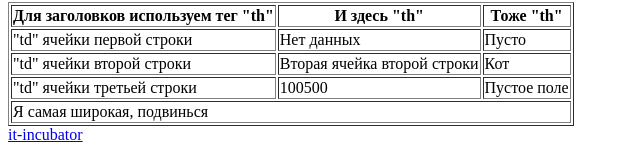
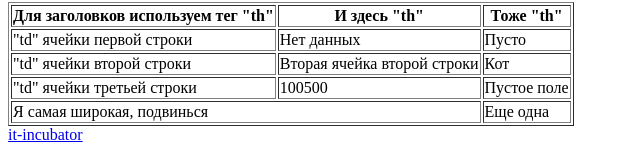
Before and after one commit to AndriiSoft/1-hw-with-auto-test-html-css-main, a plain HTML site: page index.html in a window 1280 px wide. Shown: the part 696-845 px from the top of the page, 0-640 px from the left. Drawn offline with Linux system fonts and the light colour scheme.

Commit message:
Changed table

```diff
--- a/index.html
+++ b/index.html
@@ -117,7 +117,8 @@
                     <td>Пустое поле</td>
                 </tr>
                 <tr>
-                    <td colspan="3">Я самая широкая, подвинься</td>
+                    <td colspan="2">Я самая широкая, подвинься</td>
+                    <td>Еще одна</td>
                 </tr>
 
 
```
